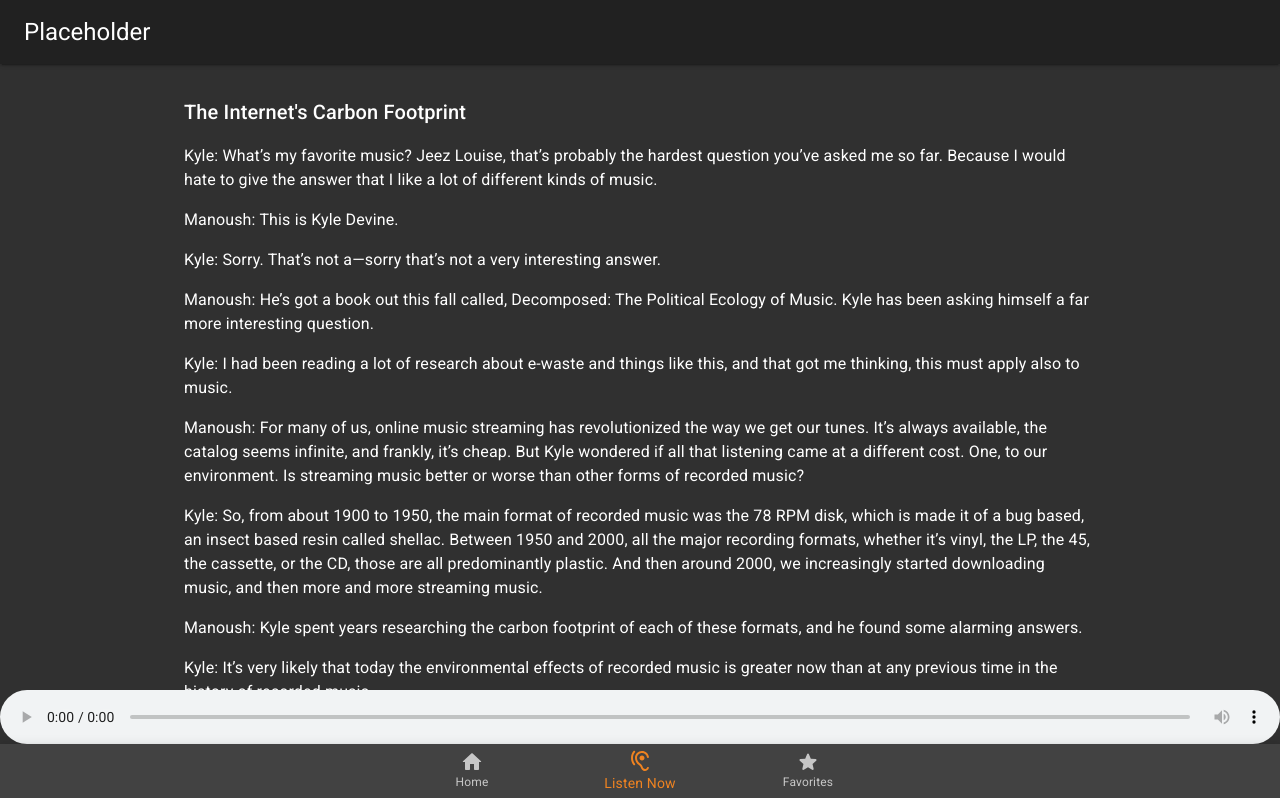
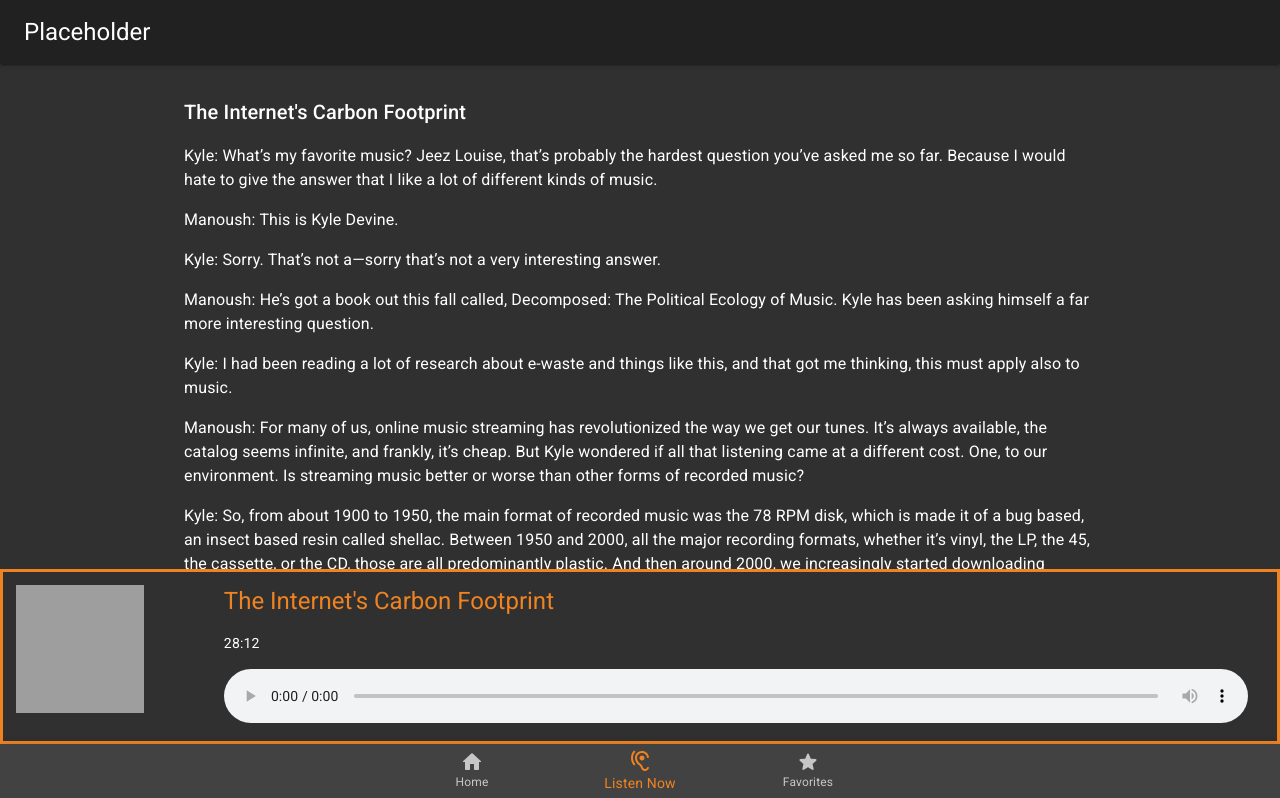
Before and after one commit to HarmvandenBrand/NML_Podcast_Transcription, a React (Create React App) app: page /player in a window 1280 px wide. Shown: the top 798 px of the page. Built offline with nearby package versions, Linux system fonts and the light colour scheme; grey boxes are pictures that could not be loaded.

Commit message:
Basic Grid setup voor customized audioplayer

```diff
--- a/src/components/AudioTranscript.js
+++ b/src/components/AudioTranscript.js
@@ -1,7 +1,28 @@
 import React from 'react';
-import { Container, Typography } from '@material-ui/core';
+import { Grid, Container, Typography, Paper } from '@material-ui/core';
 import Header from './Header';
+import { makeStyles } from '@material-ui/core/styles';
 import { metadata, audio, transcript } from '../examplePodcast'; // example
+
+const useStyles = makeStyles(theme => ({
+  audioplayer: {
+    //marginTop: '1vw',
+    position: 'fixed',
+    position: 'sticky',
+    bottom: '56px',
+    width: '100%',
+    //height: '150px',
+    padding: '1vw',
+    borderStyle: 'solid',
+    borderColor: theme.palette.primary.main,
+    background: theme.palette.background.default,
+  },
+  image: {
+    width: 128,
+    height: 128,
+  },
+
+}));
 
 function TranscriptView(props) {
   const { transcript, title } = props;
@@ -17,16 +38,39 @@ function TranscriptView(props) {
 }
 
 function AudioPlayer(props) {
-  const { audioSrc, audioRef } = props;
+  const { audioSrc, audioRef, title, duration, img } = props;
+  const classes = useStyles();
 
   return (
-    <audio
-      controls
-      style={{ position: 'fixed', bottom: '56px', width: '100%' }}
-      ref={audioRef}
-    >
-      <source src={audioSrc} type='audio/mpeg' />
-    </audio>
+    <div class={ classes.audioplayer }>
+      <Grid container xs={12} spacing={2}>
+        <Grid item xs={2}>
+          <img class={classes.image} src={img} alt='Podcast logo' />
+        </Grid>
+        <Grid item xs={10} container>
+          <Grid item container direction='column' spacing={2}>
+            <Grid item>
+              <Typography variant='h5'>
+                {title}
+              </Typography>
+            </Grid>
+          <Grid item>
+            <Typography variant='h7'>
+              {duration}
+            </Typography>
+          </Grid>
+          <Grid item>
+            <audio
+              controls
+              style={{ width: '100%' }}
+              ref={audioRef} >
+              <source src={audioSrc} type='audio/mpeg' />
+            </audio>
+          </Grid>
+        </Grid>
+      </Grid>
+    </Grid>
+    </div>
   );
 }
 
@@ -64,7 +108,7 @@ function AudioTranscript(props) {
     <>
       <Header />
       <TranscriptView transcript={transcriptParagraphs} title={metadata.title} />
-      <AudioPlayer audioSrc={audio} audioRef={audioRef} />
+      <AudioPlayer audioSrc={audio} audioRef={audioRef} title={metadata.title} duration={metadata.duration} img={metadata.img} />
     </>
   );
 }
```
Also changed, not shown: 1 other file (tests, documents, lock files or other folders).
